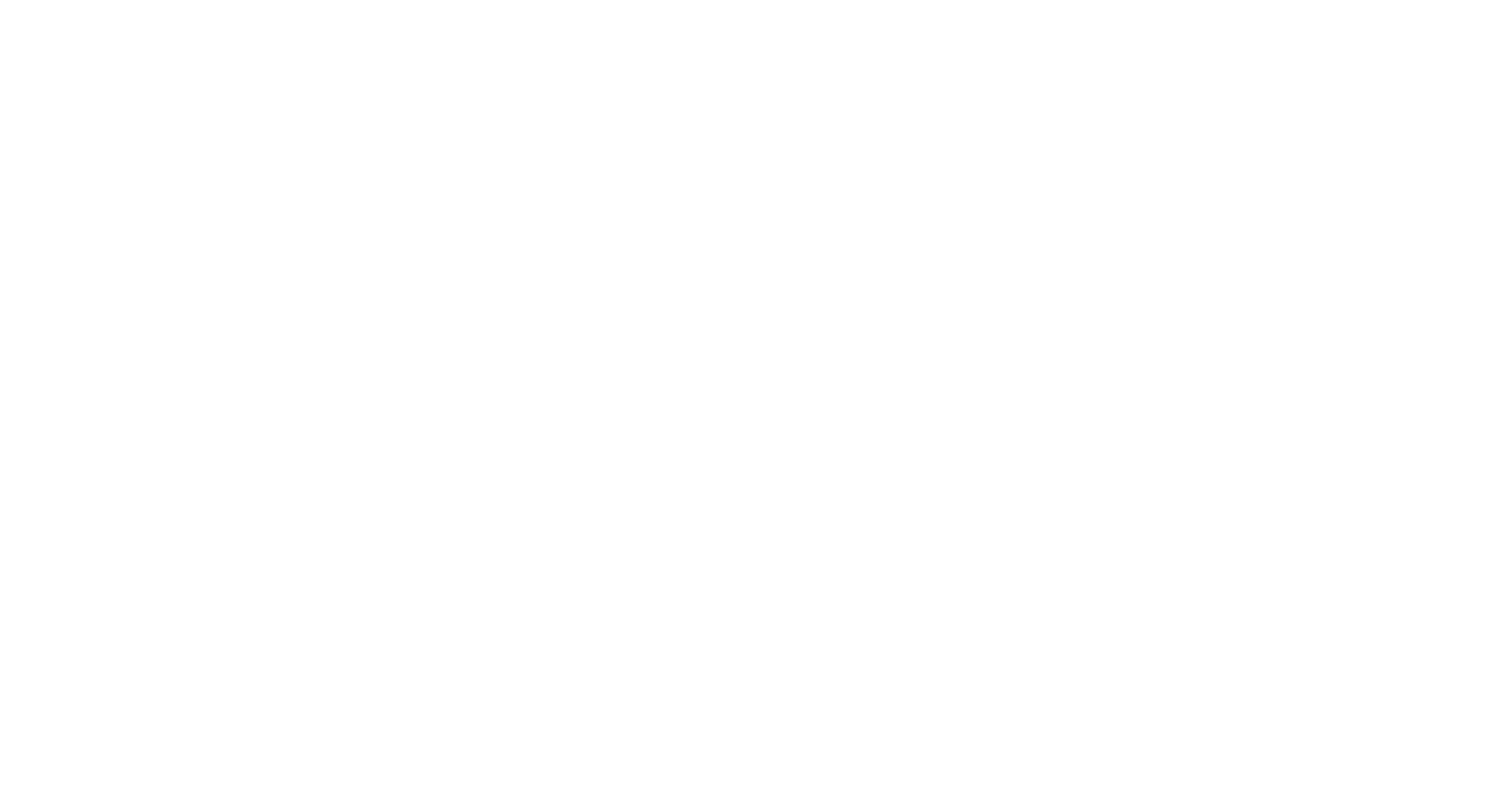
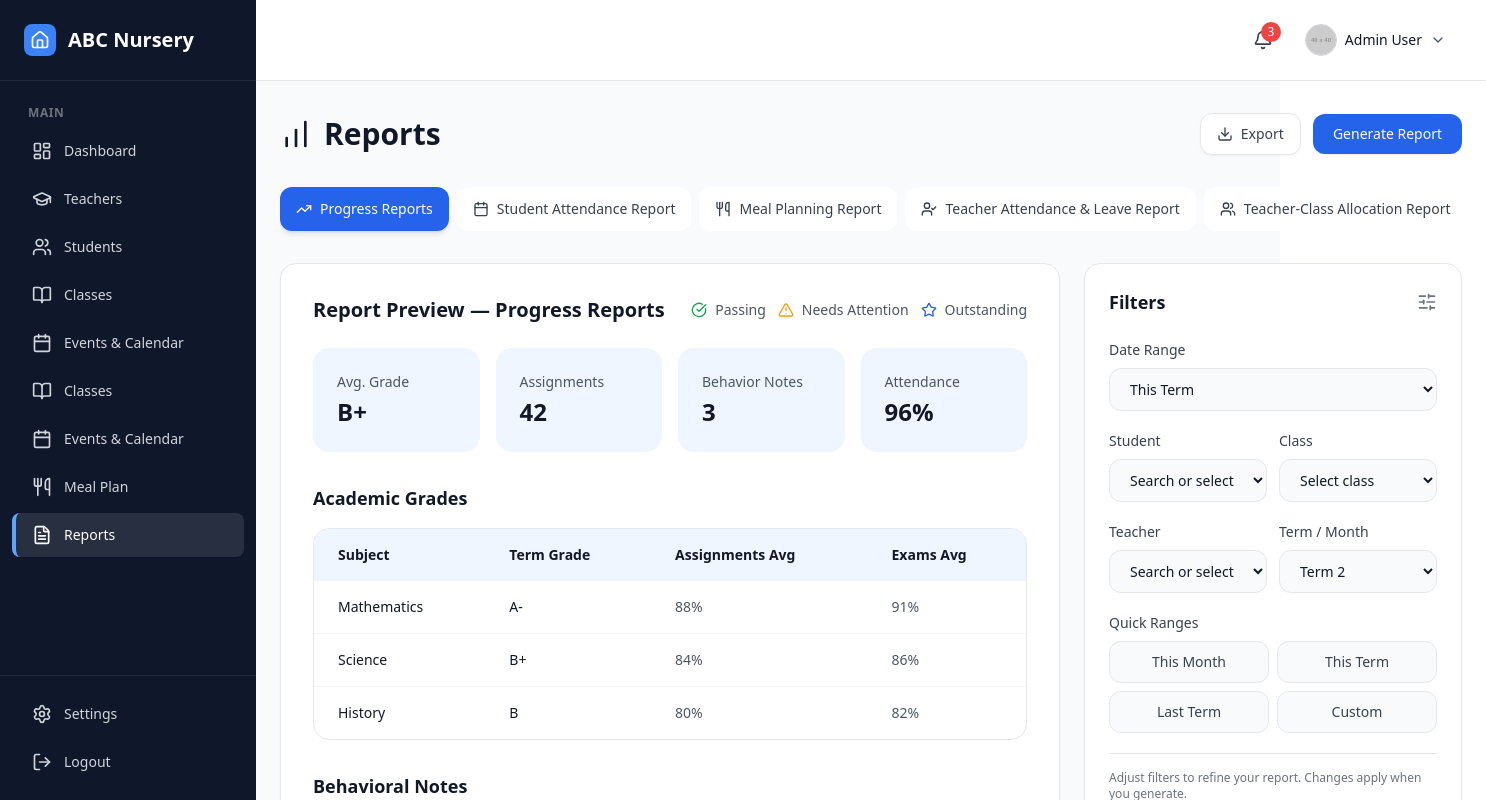
Before and after one commit to Team-Imara/Nursery-Management-System, a React (Vite) app in the folder frontend/: page /reports in a window 1280 px wide. Before the commit this address had no page. Shown: the top 800 px of the page, 1486 px wide, since content can reach past the window. Built offline with nearby package versions, Linux system fonts and the light colour scheme.

Commit message:
Report route error fixed

```diff
--- a/frontend/package.json
+++ b/frontend/package.json
@@ -11,9 +11,9 @@
   },
   "dependencies": {
     "@heroicons/react": "^1.0.6",
+    "@supabase/supabase-js": "^2.80.0",
+    "axios": "^1.13.1",
     "date-fns": "^4.1.0",
-    "axios": "^1.13.1",
-    "@supabase/supabase-js": "^2.80.0",
     "framer-motion": "^12.23.24",
     "lucide-react": "^0.548.0",
     "react": "^19.1.1",
--- a/frontend/src/App.jsx
+++ b/frontend/src/App.jsx
@@ -19,6 +19,7 @@ import EventDetail from './layout/EventDetail.jsx';
 import MealPlan from "./layout/MealPlan.jsx";
 import StudentHealth from "./layout/StudentHealth.jsx";
 import DailyMeal from "./layout/DailyMeal.jsx";
+import Report from './layout/Report.jsx';
 import { AppProvider } from './context/AppContext';
 
 
@@ -38,7 +39,7 @@ function App() {
                  <Route path="/class-management" element={<ClassManagement />} />
                  <Route path="/AddNewClass" element={<AddNewClass />} />
                 <Route path="/ViewTimetable" element={<ViewTimetable />} />
-
+                <Route path="/reports" element={<Report />} />
                 <Route path="/students" element={<Students />} />
                 {/* <Route path="/student/:id" element={<StudentDetail />} /> */}
                 <Route path="/students/detail" element={<StudentDetail />} />
--- a/frontend/src/layout/Report.jsx
+++ b/frontend/src/layout/Report.jsx
@@ -7,6 +7,7 @@ import BehaviorTable from '../components/BehaviorTable';
 import FiltersPanel from '../components/FiltersPanel';
 import HeaderRightSection from '../components/HeaderRightSection';
 import Sidebar from '../components/Sidebar';
+
 
 export default function Reports() {
   const [activeTab, setActiveTab] = useState('progress');
```
Also changed, not shown: 1 other file (tests, documents, lock files or other folders).
